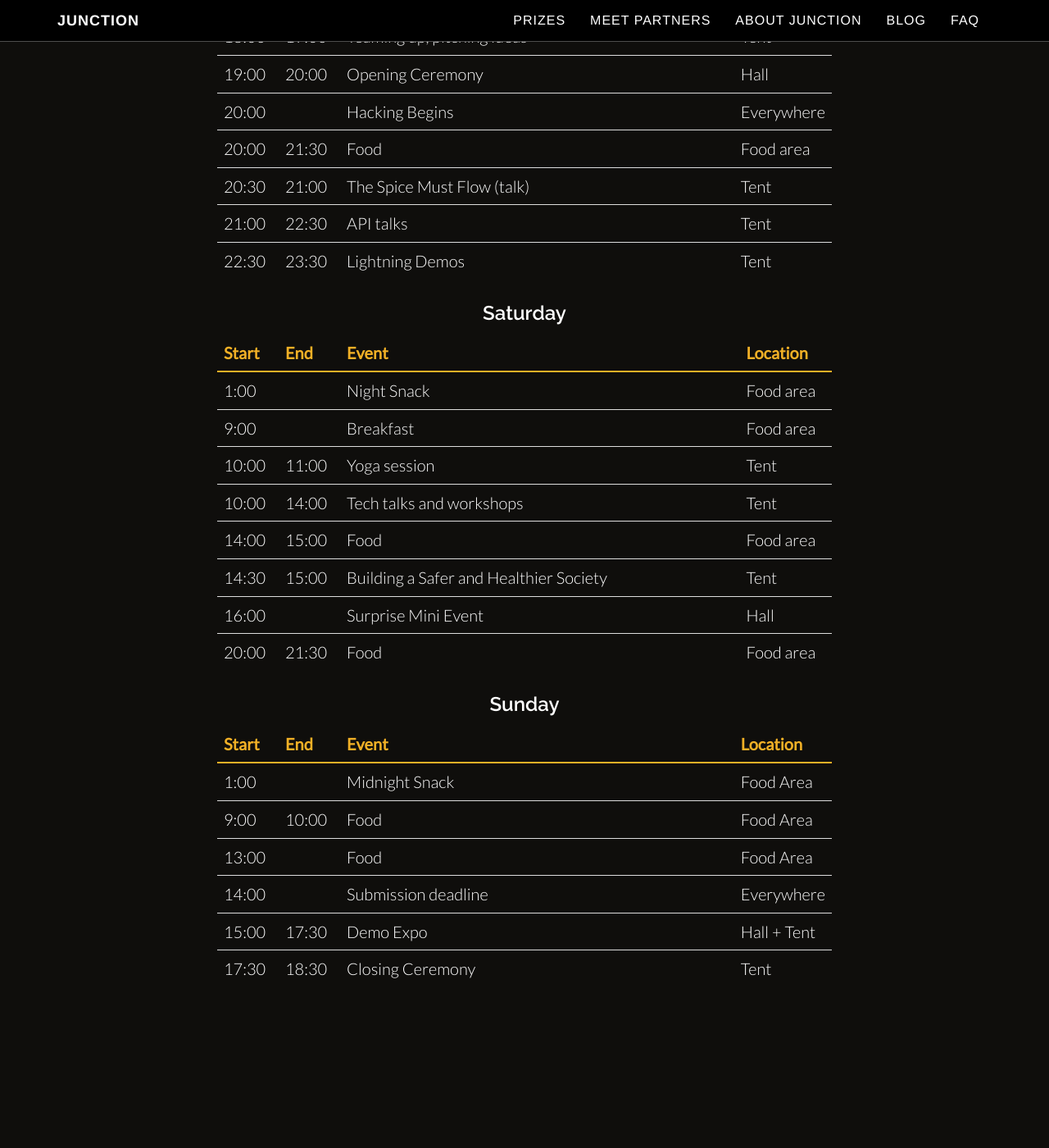
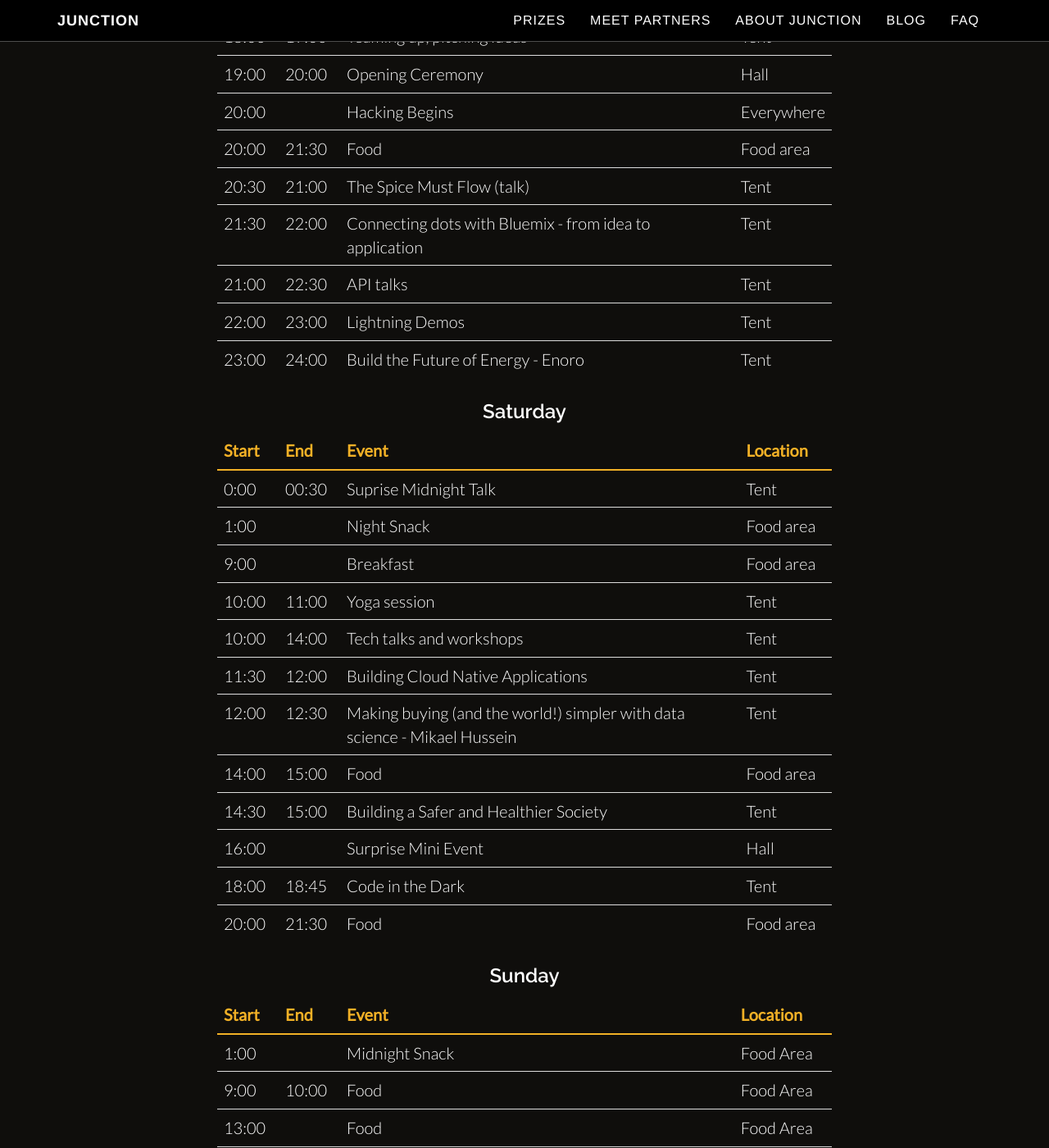
Before and after one commit to junctionasia/junctionasia.github.io, a Jekyll site: the page built from schedule.html, in a window 1280 px wide and 1400 px high, scrolled down 1487 px. Shown: the whole window at 82% size. Built offline with Jekyll 4.4.1, drawn with Linux system fonts in a browser that asks for light colours; nearby versions of some CDN libraries; before the commit the page ends 2761 px from its top, so only the background shows below that.

Commit message:
Add items to schedule

```diff
--- a/schedule.html
+++ b/schedule.html
@@ -55,8 +55,10 @@
                         <tr><td>20:00</td><td></td><td>Hacking Begins</td><td>Everywhere</td></tr>
                         <tr><td>20:00</td><td>21:30</td><td>Food</td><td>Food area</td></tr>
                         <tr><td>20:30</td><td>21:00</td><td>The Spice Must Flow (talk)</td><td>Tent</td></tr>
+                        <tr><td>21:30</td><td>22:00</td><td>Connecting dots with Bluemix - from idea to application</td><td>Tent</td></tr>
                         <tr><td>21:00</td><td>22:30</td><td>API talks</td><td>Tent</td></tr>
-                        <tr><td>22:30</td><td>23:30</td><td>Lightning Demos</td><td>Tent</td></tr>
+                        <tr><td>22:00</td><td>23:00</td><td>Lightning Demos</td><td>Tent</td></tr>
+                        <tr><td>23:00</td><td>24:00</td><td>Build the Future of Energy - Enoro</td><td>Tent</td></tr>
                     </tbody>
                 </table>
                 <h3>Saturday</h3>
@@ -65,13 +67,17 @@
                         <tr><td>Start</td><td>End</td><td>Event</td><td>Location</td></tr>
                     </thead>
                     <tbody>
+                        <tr><td>0:00</td><td>00:30</td><td>Suprise Midnight Talk</td><td>Tent</td></tr>
                         <tr><td>1:00</td><td></td><td>Night Snack</td><td>Food area</td></tr>
                         <tr><td>9:00</td><td></td><td>Breakfast</td><td>Food area</td></tr>
                         <tr><td>10:00</td><td>11:00</td><td>Yoga session</td><td>Tent</td></tr>
                         <tr><td>10:00</td><td>14:00</td><td>Tech talks and workshops</td><td>Tent</td></tr>
+                        <tr><td>11:30</td><td>12:00</td><td>Building Cloud Native Applications</td><td>Tent</td></tr>
+                        <tr><td>12:00</td><td>12:30</td><td>Making buying (and the world!) simpler with data science - Mikael Hussein</td><td>Tent</td></tr>
                         <tr><td>14:00</td><td>15:00</td><td>Food</td><td>Food area</td></tr>
                         <tr><td>14:30</td><td>15:00</td><td>Building a Safer and Healthier Society</td><td>Tent</td></tr>
                         <tr><td>16:00</td><td></td><td>Surprise Mini Event</td><td>Hall</td></tr>
+                        <tr><td>18:00</td><td>18:45</td><td>Code in the Dark</td><td>Tent</td></tr>
                         <tr><td>20:00</td><td>21:30</td><td>Food</td><td>Food area</td></tr>
                     </tbody>
                 </table>
```
